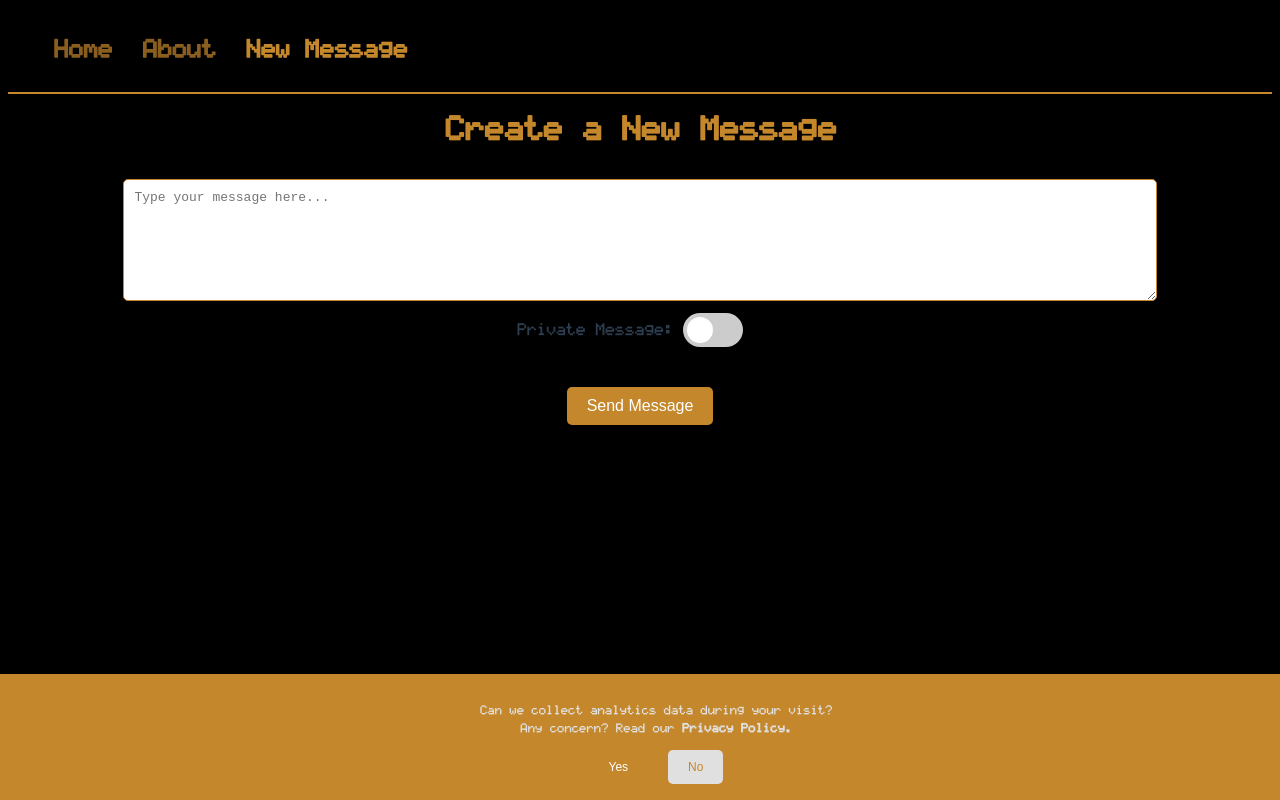
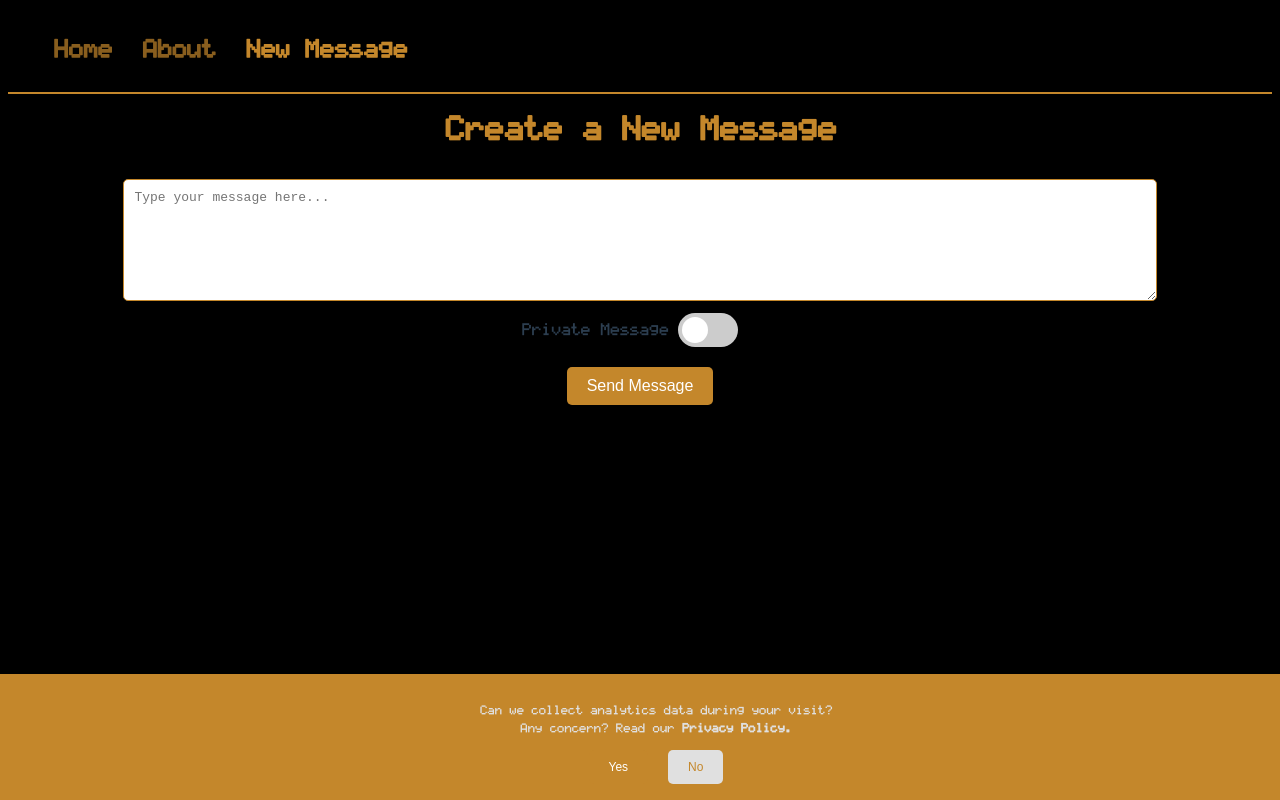
Before and after one commit to whispeer-me/whispeer, a Vue app: page /new in a window 1280 px wide. Built offline with nearby package versions, Linux system fonts and the light colour scheme; no server answers.

Commit message:
Extract Toggle feature as a component to reuse it everywhere

```diff
--- a/src/assets/scss/app.scss
+++ b/src/assets/scss/app.scss
@@ -57,3 +57,62 @@ a {
     color: $hover-color;
   }
 }
+
+// Components
+
+$color-on: $primary-color;
+$color-off: #ccc;
+
+%switch-style {
+  position: relative;
+  display: inline-block;
+  width: 70px;
+  height: 34px;
+  margin-right: 10px;
+
+  & input {
+    opacity: 0;
+    width: 0;
+    height: 0;
+  }
+
+  .slider {
+    position: absolute;
+    cursor: pointer;
+    top: 0;
+    left: 0;
+    right: 0;
+    bottom: 0;
+    background-color: $color-off;
+    transition: 0.4s;
+    border-radius: 34px;
+
+    &:before {
+      position: absolute;
+      content: "";
+      height: 26px;
+      width: 26px;
+      left: 4px;
+      bottom: 4px;
+      background-color: white;
+      transition: 0.4s;
+      border-radius: 50%;
+    }
+  }
+
+  input:checked + .slider {
+    background-color: $color-on;
+  }
+
+  input:focus + .slider {
+    box-shadow: 0 0 1px $color-on;
+  }
+
+  input:checked + .slider:before {
+    transform: translateX(26px);
+  }
+
+  &.round .slider:before {
+    border-radius: 50%;
+  }
+}
--- /dev/null
+++ b/src/components/ToggleSwitch.vue
@@ -0,0 +1,53 @@
+<template>
+  <div class="toggle-switch">
+    <span>{{ title }}</span>
+    <label class="switch">
+      <input type="checkbox" v-model="checked" @change="onChange" />
+      <span class="slider round"></span>
+    </label>
+  </div>
+</template>
+
+<script>
+export default {
+  name: "ToggleSwitch",
+  props: {
+    title: {
+      type: String,
+      default: "Toggle",
+    },
+    value: {
+      type: Boolean,
+      default: false,
+    },
+  },
+  data() {
+    return {
+      checked: this.value,
+    };
+  },
+  methods: {
+    onChange() {
+      this.$emit("change", this.checked);
+    },
+  },
+};
+</script>
+
+<style scoped lang="scss">
+@import "@/assets/scss/app.scss";
+
+.toggle-switch {
+  display: flex;
+  align-items: center;
+  justify-content: center;
+
+  span {
+    margin-right: 10px;
+  }
+
+  .switch {
+    @extend %switch-style;
+  }
+}
+</style>
--- a/src/views/CreateMessageView.vue
+++ b/src/views/CreateMessageView.vue
@@ -9,15 +9,11 @@
       ></textarea>
 
       <div class="privacy-settings">
-        <span>Private Message:</span>
-        <label class="switch">
-          <input
-            type="checkbox"
-            id="privateToggle"
-            v-model="message.isPrivate"
-          />
-          <span class="slider round"></span>
-        </label>
+        <ToggleSwitch
+          title="Private Message"
+          :value="message.isPrivate"
+          @change="handleToggleChange"
+        />
       </div>
 
       <div v-if="message.isPrivate" class="passphrase">
@@ -38,6 +34,8 @@
 </template>
 
 <script>
+import ToggleSwitch from "@/components/ToggleSwitch.vue";
+
 export default {
   name: "CreateMessageView",
   data() {
@@ -49,6 +47,9 @@ export default {
       },
     };
   },
+  components: {
+    ToggleSwitch,
+  },
   methods: {
     async submitMessage() {
       this.$analytics.trackEvent("message-created", {
@@ -57,6 +58,9 @@ export default {
         },
       });
       console.log("Message submitted:", this.message);
+    },
+    handleToggleChange(newValue) {
+      this.message.isPrivate = newValue;
     },
   },
 };
@@ -67,8 +71,6 @@ export default {
 
 $border-radius: 5px;
 $input-padding: 10px;
-$color-on: $primary-color;
-$color-off: #ccc;
 
 .create-message-view {
   text-align: center;
@@ -96,64 +98,6 @@ $color-off: #ccc;
       margin-right: 10px;
     }
 
-    .switch {
-      position: relative;
-      display: inline-block;
-      width: 70px;
-      height: 34px;
-      margin-right: 10px;
-
-      & input {
-        opacity: 0;
-        width: 0;
-        height: 0;
-      }
-
-      .slider {
-        position: absolute;
-        cursor: pointer;
-        top: 0;
-        left: 0;
-        right: 0;
-        bottom: 0;
-        background-color: $color-off; // Off color
-        transition: 0.4s;
-        border-radius: 34px;
-
-        &:before {
-          position: absolute;
-          content: "";
-          height: 26px;
-          width: 26px;
-          left: 4px;
-          bottom: 4px;
-          background-color: white;
-          transition: 0.4s;
-          border-radius: 50%;
-        }
-      }
-
-      input:checked + .slider {
-        background-color: $color-on; // On color
-      }
-
-      input:focus + .slider {
-        box-shadow: 0 0 1px $color-on; // On color
-      }
-
-      input:checked + .slider:before {
-        transform: translateX(26px);
-      }
-
-      &.round {
-        border-radius: 34px;
-
-        .slider:before {
-          border-radius: 50%;
-        }
-      }
-    }
-
     .passphrase {
       width: 80%;
       margin: 10px auto;
@@ -176,18 +120,7 @@ $color-off: #ccc;
   }
 
   button {
-    background-color: $primary-color;
-    color: white;
-    padding: $input-padding 20px;
-    border: none;
-    border-radius: $border-radius;
-    cursor: pointer;
-    font-size: 1em;
-    margin-top: 20px;
-
-    &:hover {
-      background-color: $hover-color;
-    }
+    @extend %button-style;
   }
 }
 </style>
```
